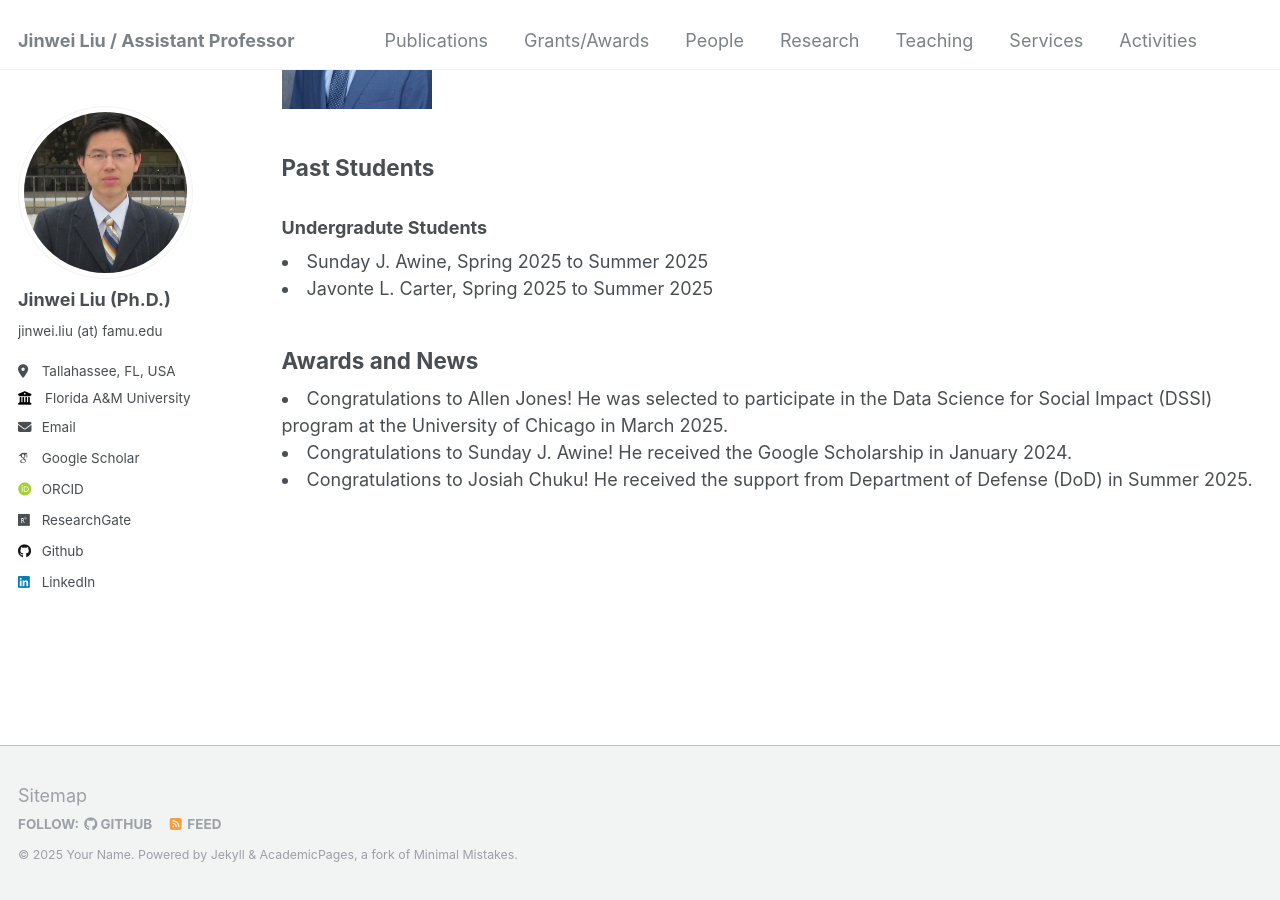
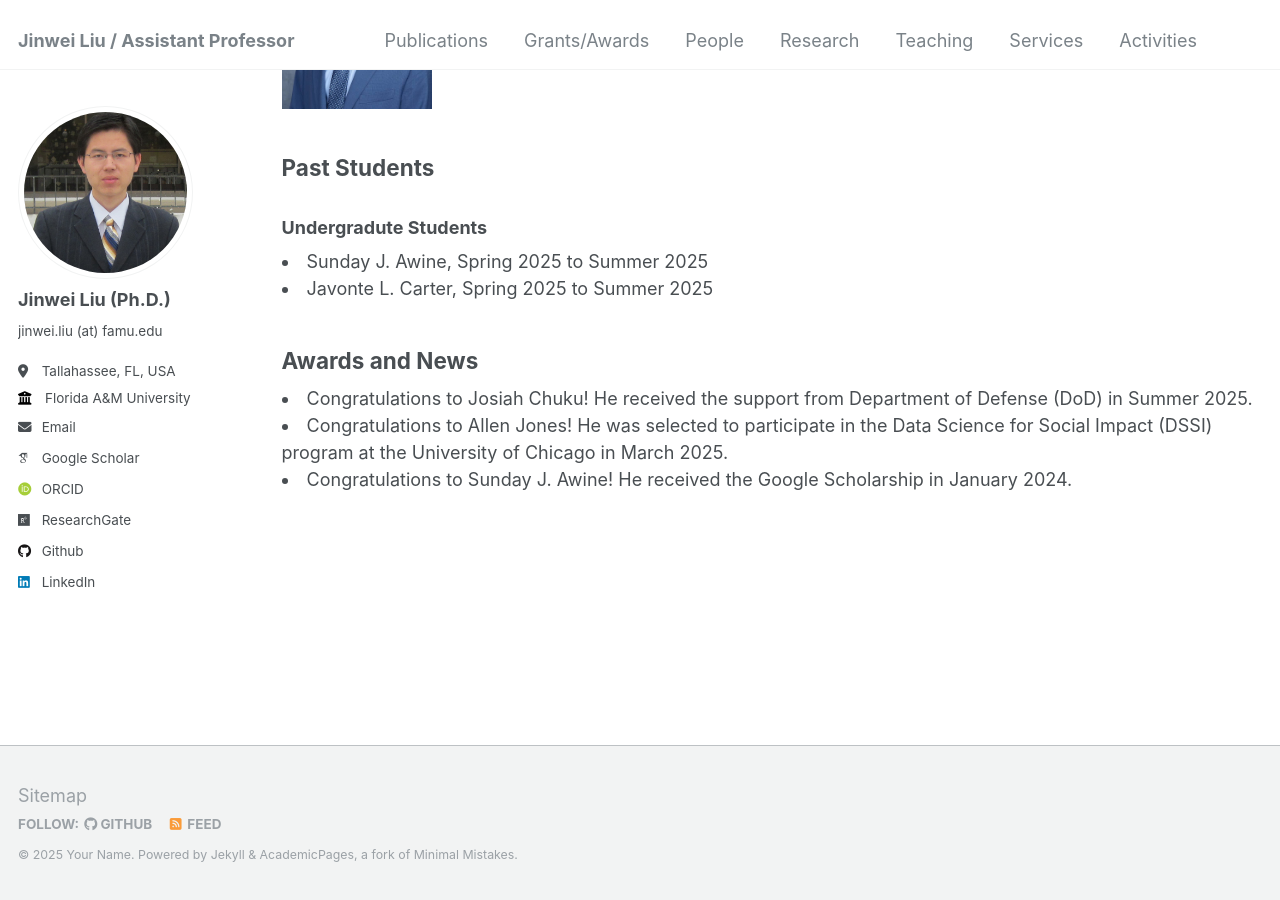
Before and after one commit to jinweiliucu/jinweiliucu.github.io, a Jekyll site: the page built from _pages/people.html, in a window 1280 px wide and 900 px high, scrolled down 590 px. Built offline with Jekyll 4.4.1, drawn with Linux system fonts in a browser that asks for light colours; some web fonts are replaced.

Commit message:
Update people.html

```diff
--- a/_pages/people.html
+++ b/_pages/people.html
@@ -44,13 +44,13 @@ author_profile: true
 
 <h2 class="text-left">Awards and News</h2>
 <li>
+Congratulations to Josiah Chuku! He received the support from Department of Defense (DoD) in Summer 2025.
+</li>
+
+<li>
 Congratulations to Allen Jones! He was selected to participate in the Data Science for Social Impact (DSSI) program at the University of Chicago in March 2025.
 </li>
 
 <li>
 Congratulations to Sunday J. Awine! He received the Google Scholarship in January 2024.
 </li>
-
-<li>
-Congratulations to Josiah Chuku! He received the support from Department of Defense (DoD) in Summer 2025.
-</li>
```
